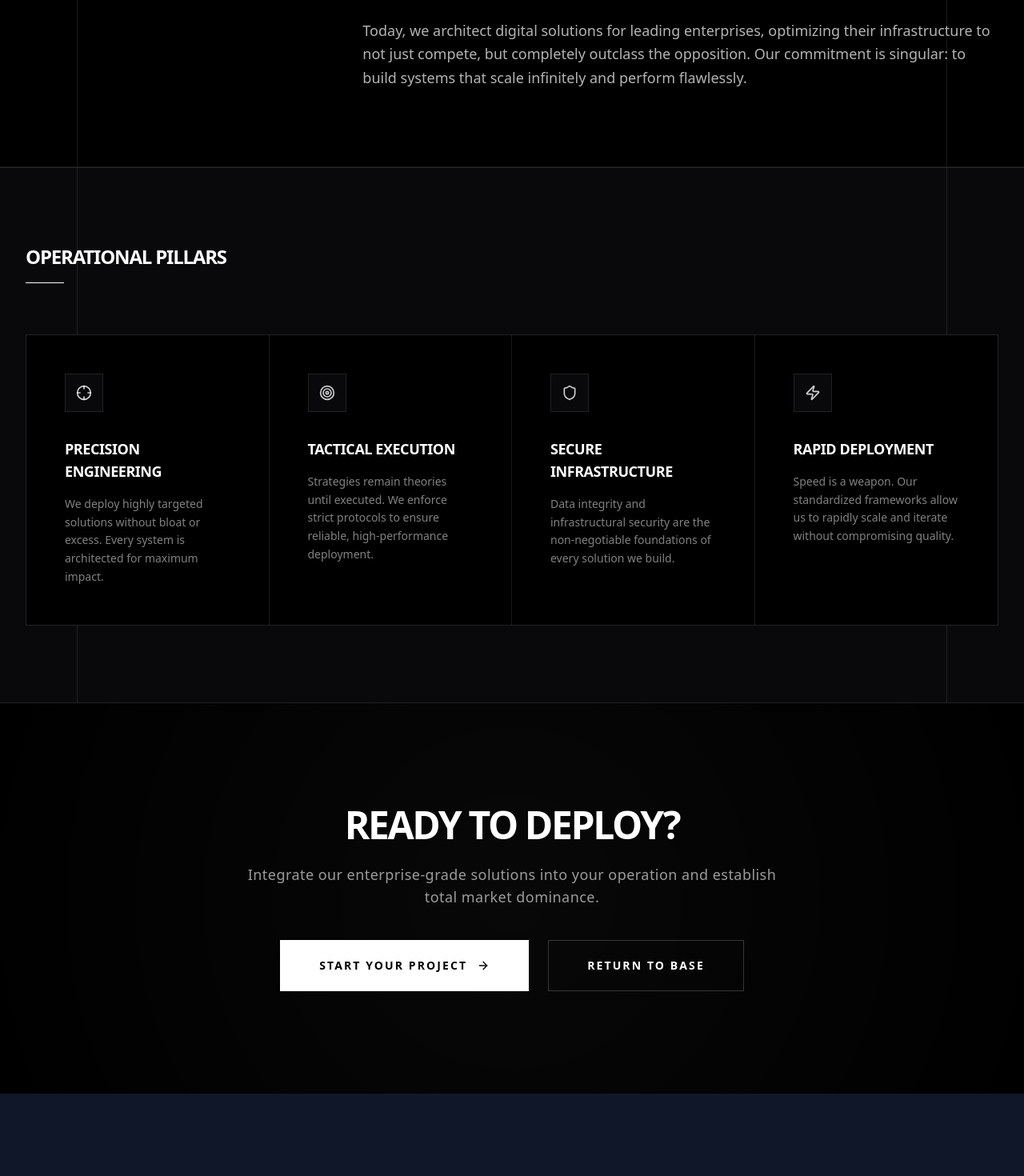
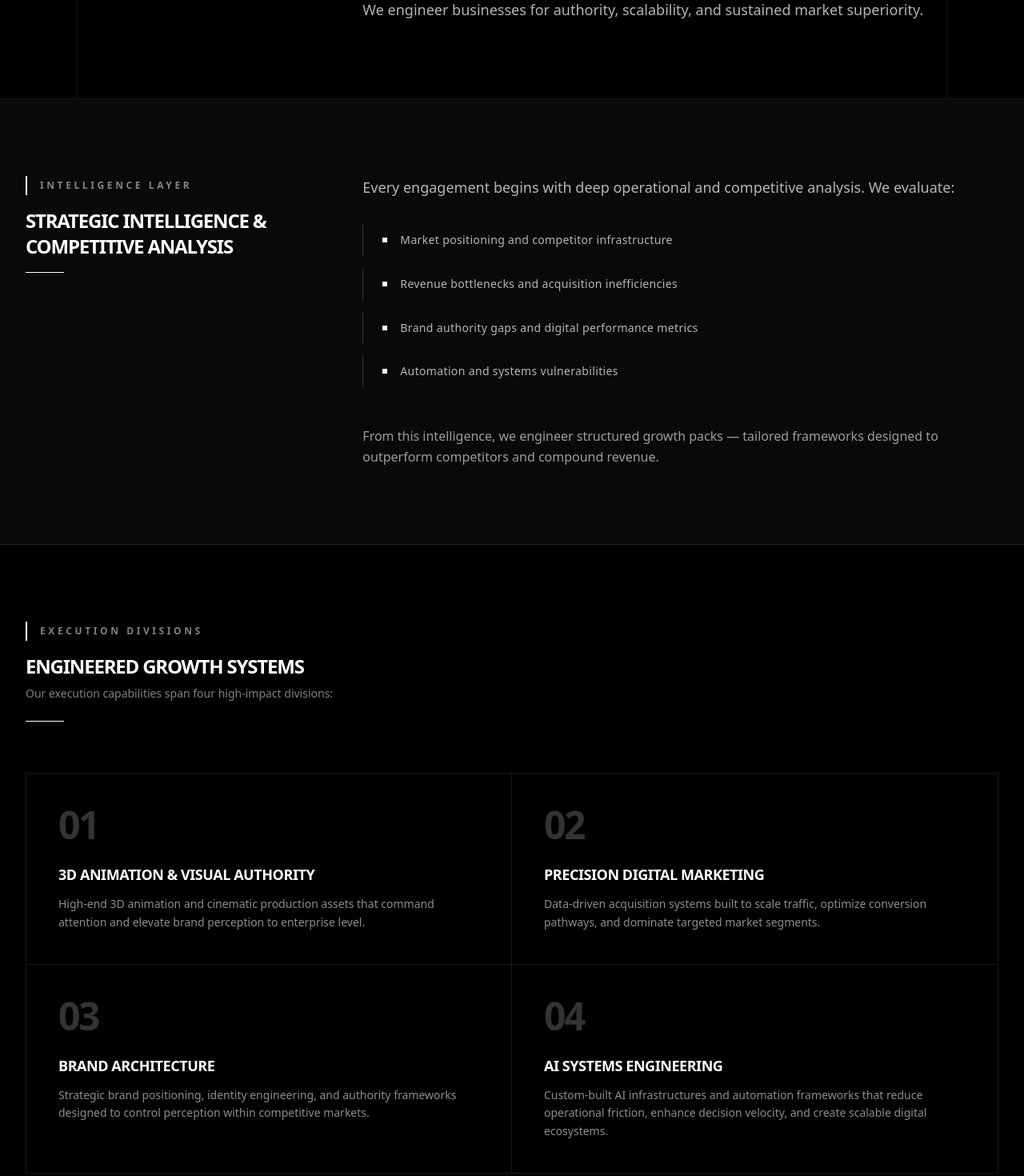
Before and after one commit to hakimluxeco-dev/mai-platform, a React (Vite) app in the folder app/: page /about in a window 1280 px wide. Shown: the part 1140-2610 px from the top of the page at 80% size. Before the commit the page ends 2507 px from the top, so only its background shows below. Built offline with nearby package versions, Linux system fonts and the light colour scheme.

Commit message:
content: update About page with full brand copy - Strategic Intelligence, Growth Systems, Doctrine sections

```diff
--- a/app/src/components/About.tsx
+++ b/app/src/components/About.tsx
@@ -91,11 +91,10 @@ export default function About() {
         </div>
       </section>
 
-      {/* The Story / Directive */}
+      {/* The Directive */}
       <section className="py-24 relative border-b border-white/10">
         <div className="absolute inset-y-0 left-0 w-px bg-white/10 hidden md:block md:ml-12 lg:ml-24"></div>
         <div className="absolute inset-y-0 right-0 w-px bg-white/10 hidden md:block md:mr-12 lg:mr-24"></div>
-
         <div className="container mx-auto px-4 sm:px-6 lg:px-8 relative z-10">
           <div className="grid lg:grid-cols-12 gap-12">
             <div className="lg:col-span-4">
@@ -105,19 +104,132 @@ export default function About() {
             <div className="lg:col-span-8">
               <div className="prose prose-invert max-w-none text-white/70 text-lg font-light leading-relaxed space-y-8">
                 <p>
-                  MAI Business Solutions was established to dismantle the inefficiency plaguing modern enterprises. Through our extensive tenure in operations and systems design, we identified a critical vulnerability: organizations possessing immense potential, paralyzed by fractured digital infrastructures and outdated methodologies.
+                  At MAI Business Solutions, we operate as a strategic consulting and business intelligence firm engineered for one objective: market dominance.
+                </p>
+                <p className="text-white font-semibold text-xl tracking-wide">
+                  We analyze. We architect. We deploy.
                 </p>
                 <p>
-                  We deployed a new paradigm. We do not merely offer "services"—we engineer systematic dominance. From cinematic video production that commands authority, to precision software architectures that ruthlessly automate operations, all the way to targeted marketing and autonomous AI agents.
+                  Our mandate is to dissect competitive landscapes, identify structural weaknesses within industries, and construct precision-built growth systems that elevate revenue, brand authority, and operational leverage. Where others offer fragmented services, we deliver unified strategic frameworks.
                 </p>
                 <p className="border-l-2 border-white pl-6 text-white text-xl uppercase tracking-wider font-semibold my-12">
-                  "Our operation is built on four core pillars: Precision Marketing, Cinematic Production, Software Architecture, and Autonomous Intelligence. We build the apex."
+                  "MAI Business Solutions is not a service provider. We are a strategic growth partner."
                 </p>
                 <p>
-                  Today, we architect digital solutions for leading enterprises, optimizing their infrastructure to not just compete, but completely outclass the opposition. Our commitment is singular: to build systems that scale infinitely and perform flawlessly.
+                  We engineer businesses for authority, scalability, and sustained market superiority.
                 </p>
               </div>
             </div>
+          </div>
+        </div>
+      </section>
+
+      {/* Strategic Intelligence */}
+      <section className="py-24 relative border-b border-white/10 bg-zinc-950">
+        <div className="container mx-auto px-4 sm:px-6 lg:px-8 relative z-10">
+          <div className="grid lg:grid-cols-12 gap-12">
+            <div className="lg:col-span-4">
+              <div className="text-white/50 text-xs tracking-[0.3em] uppercase font-bold border-l-2 border-white pl-4 py-1 mb-4">Intelligence Layer</div>
+              <h2 className="text-2xl font-bold tracking-tighter uppercase mb-4">STRATEGIC INTELLIGENCE &amp; COMPETITIVE ANALYSIS</h2>
+              <div className="w-12 h-px bg-white mb-8"></div>
+            </div>
+            <div className="lg:col-span-8 space-y-8">
+              <p className="text-white/70 text-lg font-light leading-relaxed">
+                Every engagement begins with deep operational and competitive analysis. We evaluate:
+              </p>
+              <div className="space-y-4">
+                {[
+                  "Market positioning and competitor infrastructure",
+                  "Revenue bottlenecks and acquisition inefficiencies",
+                  "Brand authority gaps and digital performance metrics",
+                  "Automation and systems vulnerabilities",
+                ].map((item, i) => (
+                  <div key={i} className="flex items-start gap-4 border-l border-white/20 pl-6 py-2">
+                    <div className="w-1.5 h-1.5 bg-white mt-2 shrink-0"></div>
+                    <p className="text-white/70 text-sm leading-relaxed tracking-wide">{item}</p>
+                  </div>
+                ))}
+              </div>
+              <p className="text-white/60 text-base font-light leading-relaxed pt-4">
+                From this intelligence, we engineer structured growth packs — tailored frameworks designed to outperform competitors and compound revenue.
+              </p>
+            </div>
+          </div>
+        </div>
+      </section>
+
+      {/* Engineered Growth Systems */}
+      <section className="py-24 relative border-b border-white/10">
+        <div className="container mx-auto px-4 sm:px-6 lg:px-8 relative z-10">
+          <div className="mb-16">
+            <div className="text-white/50 text-xs tracking-[0.3em] uppercase font-bold border-l-2 border-white pl-4 py-1 mb-4">Execution Divisions</div>
+            <h2 className="text-2xl font-bold tracking-tighter uppercase mb-2">ENGINEERED GROWTH SYSTEMS</h2>
+            <p className="text-white/50 text-sm">Our execution capabilities span four high-impact divisions:</p>
+            <div className="w-12 h-px bg-white mt-6"></div>
+          </div>
+          <div className="grid sm:grid-cols-2 gap-0 border border-white/10">
+            {[
+              {
+                num: "01",
+                title: "3D Animation & Visual Authority",
+                body: "High-end 3D animation and cinematic production assets that command attention and elevate brand perception to enterprise level."
+              },
+              {
+                num: "02",
+                title: "Precision Digital Marketing",
+                body: "Data-driven acquisition systems built to scale traffic, optimize conversion pathways, and dominate targeted market segments."
+              },
+              {
+                num: "03",
+                title: "Brand Architecture",
+                body: "Strategic brand positioning, identity engineering, and authority frameworks designed to control perception within competitive markets."
+              },
+              {
+                num: "04",
+                title: "AI Systems Engineering",
+                body: "Custom-built AI infrastructures and automation frameworks that reduce operational friction, enhance decision velocity, and create scalable digital ecosystems."
+              },
+            ].map((div, i) => (
+              <motion.div
+                key={i}
+                initial={{ opacity: 0, y: 20 }}
+                whileInView={{ opacity: 1, y: 0 }}
+                viewport={{ once: true }}
+                transition={{ duration: 0.6, delay: i * 0.1 }}
+                className="group p-10 border-b sm:border-r border-white/10 hover:bg-white/[0.02] transition-colors duration-500 last:border-b-0 last:border-r-0 [&:nth-child(even)]:border-r-0 [&:nth-child(3)]:border-b-0"
+              >
+                <div className="absolute top-0 inset-x-0 h-[2px] bg-white scale-x-0 group-hover:scale-x-100 origin-left transition-transform duration-500"></div>
+                <div className="text-white/20 text-5xl font-bold tracking-tighter mb-6">{div.num}</div>
+                <h3 className="text-lg font-bold tracking-tight uppercase text-white mb-3">{div.title}</h3>
+                <p className="text-white/55 text-sm leading-relaxed">{div.body}</p>
+              </motion.div>
+            ))}
+          </div>
+        </div>
+      </section>
+
+      {/* Operating Doctrine */}
+      <section className="py-24 relative border-b border-white/10 bg-zinc-950">
+        <div className="container mx-auto px-4 sm:px-6 lg:px-8 relative z-10">
+          <div className="mb-16">
+            <div className="text-white/50 text-xs tracking-[0.3em] uppercase font-bold border-l-2 border-white pl-4 py-1 mb-4">Doctrine</div>
+            <h2 className="text-2xl font-bold tracking-tighter uppercase mb-2">OUR OPERATING DOCTRINE</h2>
+            <div className="w-12 h-px bg-white mt-6"></div>
+          </div>
+          <div className="grid sm:grid-cols-2 lg:grid-cols-4 gap-0 border border-white/10">
+            {[
+              { label: "Intelligence First", body: "Every decision is data-validated and competitor-aware." },
+              { label: "Systemic Execution", body: "We build interconnected infrastructures, not isolated campaigns." },
+              { label: "Scalable Architecture", body: "Solutions are engineered for long-term expansion." },
+              { label: "Market Control", body: "The objective is not participation. It is dominance." },
+            ].map((doc, i) => (
+              <div key={i} className="group p-8 md:p-10 border-b sm:border-b-0 sm:border-r border-white/10 hover:bg-white/[0.02] transition-colors duration-500 last:border-r-0">
+                <div className="absolute top-0 inset-x-0 h-[2px] bg-white scale-x-0 group-hover:scale-x-100 origin-left transition-transform duration-500"></div>
+                <div className="text-white/20 text-xs tracking-[0.25em] uppercase font-mono mb-4">0{i + 1}</div>
+                <h3 className="text-base font-bold tracking-tight uppercase text-white mb-3">{doc.label}</h3>
+                <p className="text-white/50 text-sm leading-relaxed">{doc.body}</p>
+              </div>
+            ))}
           </div>
         </div>
       </section>
```
